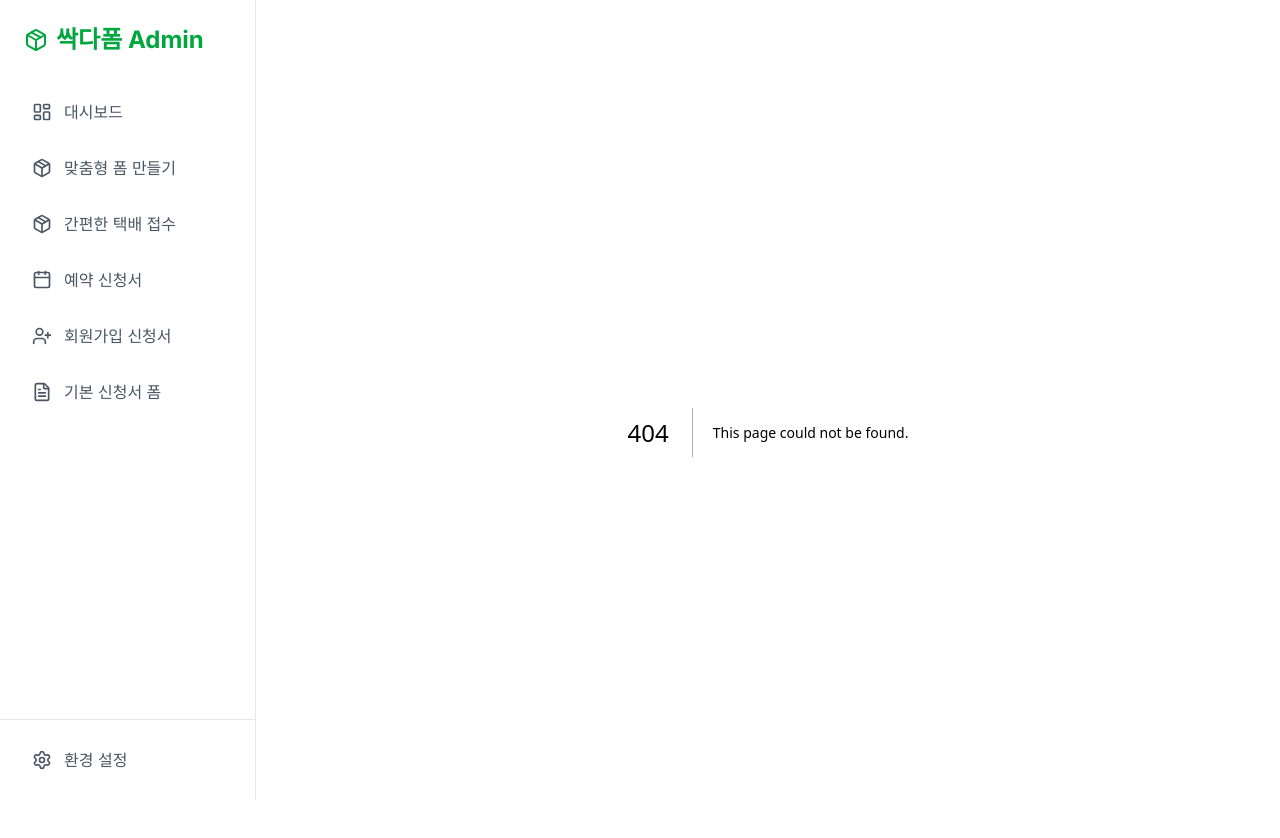
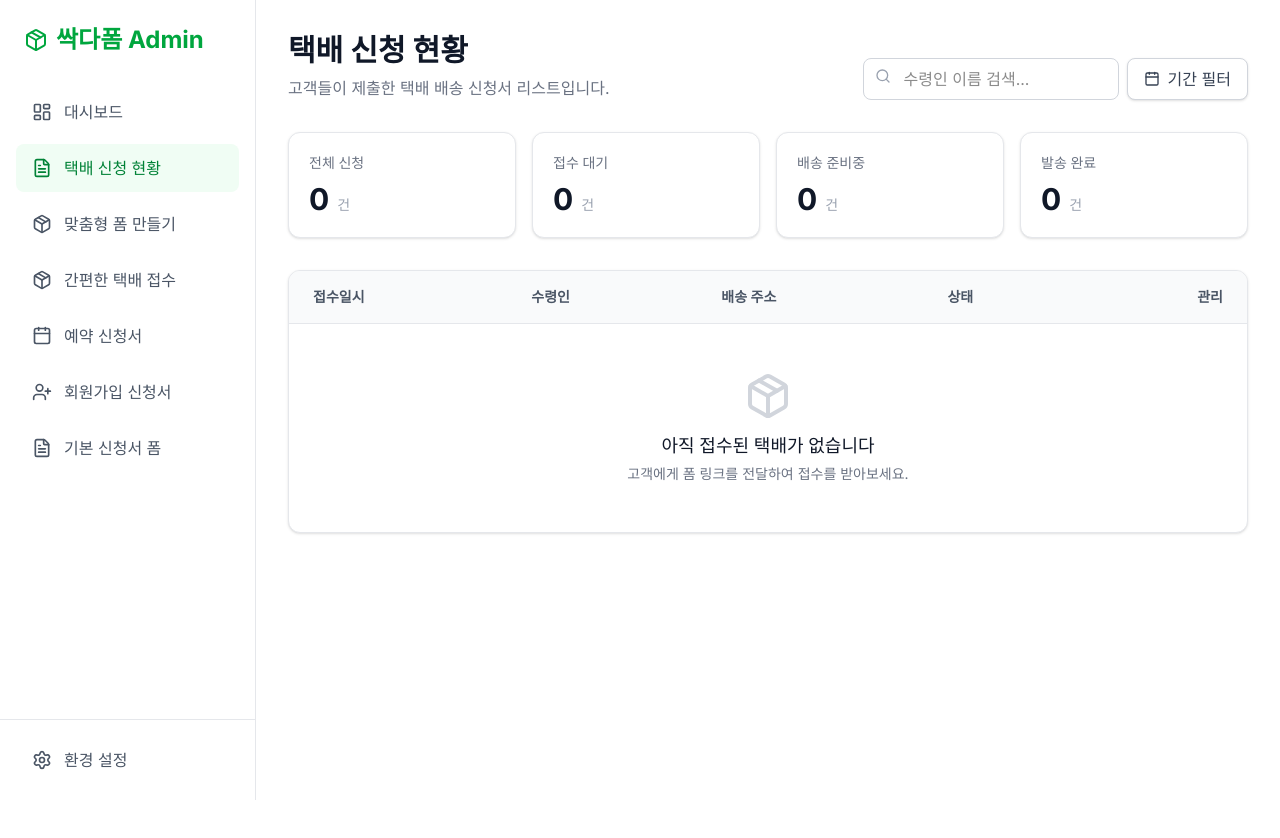
Before and after one commit to hannune-s/ssakdaform, a Next.js app: page /delivery-list in a window 1280 px wide. Before the commit this address had no page. Shown: the top 838 px of the page. After the commit the page ends 800 px from the top, so only its background shows below. Built offline with nearby package versions, Linux system fonts and the light colour scheme.

Commit message:
feat: 어드민 택배 신청 현황 조회 페이지 생성 및 폼 제출 연동 (로컬 스토리지 시뮬레이션)

```diff
--- /dev/null
+++ b/src/app/delivery-list/page.tsx
@@ -0,0 +1,133 @@
+"use client";
+
+import { useEffect, useState } from 'react';
+import { Package, Search, Calendar, ChevronRight } from 'lucide-react';
+
+interface DeliveryResponse {
+  id: string;
+  formId: string;
+  submittedAt: string;
+  status: string;
+  receiverName: string;
+  receiverAddress: string;
+}
+
+export default function DeliveryListPage() {
+  const [responses, setResponses] = useState<DeliveryResponse[]>([]);
+
+  useEffect(() => {
+    // 실제로는 Supabase 데이터베이스에서 데이터를 fetch 합니다.
+    // 여기서는 테스트를 위해 localStorage에서 임시로 불러옵니다.
+    const stored = localStorage.getItem('ssakdaform_responses');
+    if (stored) {
+      // 내림차순 정렬 (최신순)
+      const data = JSON.parse(stored).sort((a: any, b: any) =>
+        new Date(b.submittedAt).getTime() - new Date(a.submittedAt).getTime()
+      );
+      setResponses(data);
+    }
+  }, []);
+
+  return (
+    <div className="max-w-6xl mx-auto">
+      <div className="mb-8 flex flex-col md:flex-row md:items-end justify-between gap-4">
+        <div>
+          <h1 className="text-2xl md:text-3xl font-bold text-gray-900 mb-2">택배 신청 현황</h1>
+          <p className="text-gray-500">고객들이 제출한 택배 배송 신청서 리스트입니다.</p>
+        </div>
+
+        <div className="flex gap-2">
+          <div className="relative">
+            <input
+              type="text"
+              placeholder="수령인 이름 검색..."
+              className="pl-10 pr-4 py-2 border border-gray-300 rounded-lg focus:ring-2 focus:ring-green-500 outline-none w-full md:w-64"
+            />
+            <Search className="absolute left-3 top-2.5 w-4 h-4 text-gray-400" />
+          </div>
+          <button className="px-4 py-2 bg-white border border-gray-300 text-gray-700 rounded-lg hover:bg-gray-50 transition shadow-sm flex items-center gap-2">
+            <Calendar className="w-4 h-4" />
+            기간 필터
+          </button>
+        </div>
+      </div>
+
+      {/* 현황 요약 카드 */}
+      <div className="grid grid-cols-2 md:grid-cols-4 gap-4 mb-8">
+        {[
+          { label: '전체 신청', count: responses.length, color: 'bg-blue-50 text-blue-700' },
+          { label: '접수 대기', count: responses.length, color: 'bg-yellow-50 text-yellow-700' },
+          { label: '배송 준비중', count: 0, color: 'bg-indigo-50 text-indigo-700' },
+          { label: '발송 완료', count: 0, color: 'bg-gray-50 text-gray-700' },
+        ].map((stat, i) => (
+          <div key={i} className="bg-white p-5 rounded-xl border border-gray-200 shadow-sm flex flex-col justify-between">
+            <span className="text-gray-500 text-sm font-medium">{stat.label}</span>
+            <div className="mt-2 flex items-baseline gap-2">
+              <span className="text-3xl font-bold text-gray-900">{stat.count}</span>
+              <span className="text-sm text-gray-400">건</span>
+            </div>
+          </div>
+        ))}
+      </div>
+
+      {/* 리스트 테이블 */}
+      <div className="bg-white rounded-xl border border-gray-200 shadow-sm overflow-hidden">
+        <div className="overflow-x-auto">
+          <table className="w-full text-left border-collapse">
+            <thead>
+              <tr className="bg-gray-50 border-b border-gray-200">
+                <th className="px-6 py-4 text-sm font-semibold text-gray-600">접수일시</th>
+                <th className="px-6 py-4 text-sm font-semibold text-gray-600">수령인</th>
+                <th className="px-6 py-4 text-sm font-semibold text-gray-600">배송 주소</th>
+                <th className="px-6 py-4 text-sm font-semibold text-gray-600">상태</th>
+                <th className="px-6 py-4 text-sm font-semibold text-gray-600 text-right">관리</th>
+              </tr>
+            </thead>
+            <tbody className="divide-y divide-gray-100">
+              {responses.length > 0 ? (
+                responses.map((res) => (
+                  <tr key={res.id} className="hover:bg-gray-50/50 transition">
+                    <td className="px-6 py-4">
+                      <div className="text-sm text-gray-900 font-medium">
+                        {new Date(res.submittedAt).toLocaleDateString('ko-KR')}
+                      </div>
+                      <div className="text-xs text-gray-500 mt-1">
+                        {new Date(res.submittedAt).toLocaleTimeString('ko-KR', { hour: '2-digit', minute: '2-digit' })}
+                      </div>
+                    </td>
+                    <td className="px-6 py-4">
+                      <div className="text-sm font-semibold text-gray-900">{res.receiverName}</div>
+                    </td>
+                    <td className="px-6 py-4">
+                      <div className="text-sm text-gray-600 truncate max-w-xs" title={res.receiverAddress}>
+                        {res.receiverAddress}
+                      </div>
+                    </td>
+                    <td className="px-6 py-4">
+                      <span className="inline-flex items-center px-2.5 py-1 rounded-full text-xs font-medium bg-yellow-100 text-yellow-800">
+                        {res.status}
+                      </span>
+                    </td>
+                    <td className="px-6 py-4 text-right">
+                      <button className="inline-flex items-center text-sm font-medium text-green-600 hover:text-green-700">
+                        상세보기 <ChevronRight className="w-4 h-4 ml-1" />
+                      </button>
+                    </td>
+                  </tr>
+                ))
+              ) : (
+                <tr>
+                  <td colSpan={5} className="px-6 py-12 text-center">
+                    <Package className="w-12 h-12 text-gray-300 mx-auto mb-3" />
+                    <h3 className="text-gray-900 font-medium text-lg">아직 접수된 택배가 없습니다</h3>
+                    <p className="text-gray-500 mt-1 text-sm">고객에게 폼 링크를 전달하여 접수를 받아보세요.</p>
+                  </td>
+                </tr>
+              )}
+            </tbody>
+          </table>
+        </div>
+      </div>
+    </div>
+  );
+}
--- a/src/app/form/[id]/page.tsx
+++ b/src/app/form/[id]/page.tsx
@@ -12,6 +12,23 @@ export default function CustomerFormPage({ params }: { params: { id: string } })
   const [addressValues, setAddressValues] = useState<Record<number, string>>({});
 
   useEffect(() => {
+    if (params.id === 'delivery-preset') {
+      setData({
+        storeName: '내 매장 이름 (기본 설정)',
+        formTitle: '간편한 택배 접수',
+        fields: [
+          { id: 1, type: 'text', label: '보내는 분 - 이름', placeholder: '이름을 입력하세요', required: true },
+          { id: 2, type: 'phone', label: '보내는 분 - 연락처', placeholder: '010-0000-0000', required: true },
+          { id: 4, type: 'text', label: '받는 분 - 이름', placeholder: '이름을 입력하세요', required: true },
+          { id: 5, type: 'phone', label: '받는 분 - 연락처', placeholder: '010-0000-0000', required: true },
+          { id: 6, type: 'address', label: '받는 분 - 주소', placeholder: '주소를 검색해주세요', required: true },
+          { id: 7, type: 'text', label: '배송 기사님께 남길 말씀', placeholder: '예: 문 앞에 놓고 문자 부탁드립니다.', required: false },
+          { id: 8, type: 'textarea', label: '기타 전달하고 싶은 내용', placeholder: '사장님께 전달하실 기타 요청사항을 자유롭게 적어주세요.', required: false }
+        ]
+      });
+      return;
+    }
+
     const stored = localStorage.getItem('ssakdaform_draft');
     if (stored) {
       setData(JSON.parse(stored));
@@ -25,7 +42,7 @@ export default function CustomerFormPage({ params }: { params: { id: string } })
         ]
       });
     }
-  }, []);
+  }, [params.id]);
 
   if (!data) {
     return (
@@ -63,6 +80,30 @@ export default function CustomerFormPage({ params }: { params: { id: string } })
     setIsPostcodeOpen(true);
   };
 
+  const handleSubmit = (e: React.FormEvent) => {
+    e.preventDefault();
+
+    // 폼에 입력된 데이터들을 수집합니다 (여기서는 간단히 데모용 객체 생성)
+    // 실제로는 각 input의 value를 state로 관리해야 합니다.
+    const newResponse = {
+      id: Date.now().toString(),
+      formId: params.id,
+      submittedAt: new Date().toISOString(),
+      // 임시로 기본 데이터 넣음 (실제 서비스에서는 상태와 연동)
+      status: '접수 완료',
+      receiverName: '홍길동 (테스트)',
+      receiverAddress: addressValues[6] || '서울 강남구 테헤란로 123',
+    };
+
+    const existingStr = localStorage.getItem('ssakdaform_responses');
+    const existing = existingStr ? JSON.parse(existingStr) : [];
+    existing.push(newResponse);
+    localStorage.setItem('ssakdaform_responses', JSON.stringify(existing));
+
+    alert('신청이 성공적으로 완료되었습니다!\n(어드민의 현황 리스트에서 확인하실 수 있습니다)');
+    window.location.reload();
+  };
+
   return (
     <div className="min-h-screen bg-[#F9F9F8] flex flex-col items-center py-12 px-4 font-sans selection:bg-emerald-100 selection:text-emerald-900 relative">
 
@@ -79,7 +120,7 @@ export default function CustomerFormPage({ params }: { params: { id: string } })
         </div>
 
         <div className="p-8 sm:p-10">
-          <form className="space-y-7" onSubmit={(e) => e.preventDefault()}>
+          <form className="space-y-7" onSubmit={handleSubmit}>
             {data.fields.map((field: any) => {
               const isSender = field.label.includes('보내는 분');
               const isReceiver = field.label.includes('받는 분');
@@ -147,7 +188,7 @@ export default function CustomerFormPage({ params }: { params: { id: string } })
 
             <div className="pt-8">
               <button
-                onClick={() => alert('신청이 완료되었습니다! (어드민 대시보드로 데이터가 전송됩니다)')}
+                type="submit"
                 className="w-full py-4 bg-emerald-700 text-white rounded-xl font-semibold text-lg hover:bg-emerald-800 active:transform active:scale-[0.99] transition-all shadow-lg shadow-emerald-700/20"
               >
                 제출하기
--- a/src/components/Sidebar.tsx
+++ b/src/components/Sidebar.tsx
@@ -63,6 +63,10 @@ export default function Sidebar() {
             <LayoutDashboard className="w-5 h-5" />
             대시보드
           </Link>
+          <Link href="/delivery-list" onClick={() => setIsOpen(false)} className={getLinkClass("/delivery-list")}>
+            <FileText className="w-5 h-5" />
+            택배 신청 현황
+          </Link>
           <Link href="/form-builder" onClick={() => setIsOpen(false)} className={getLinkClass("/form-builder")}>
             <Package className="w-5 h-5" />
             맞춤형 폼 만들기
```
